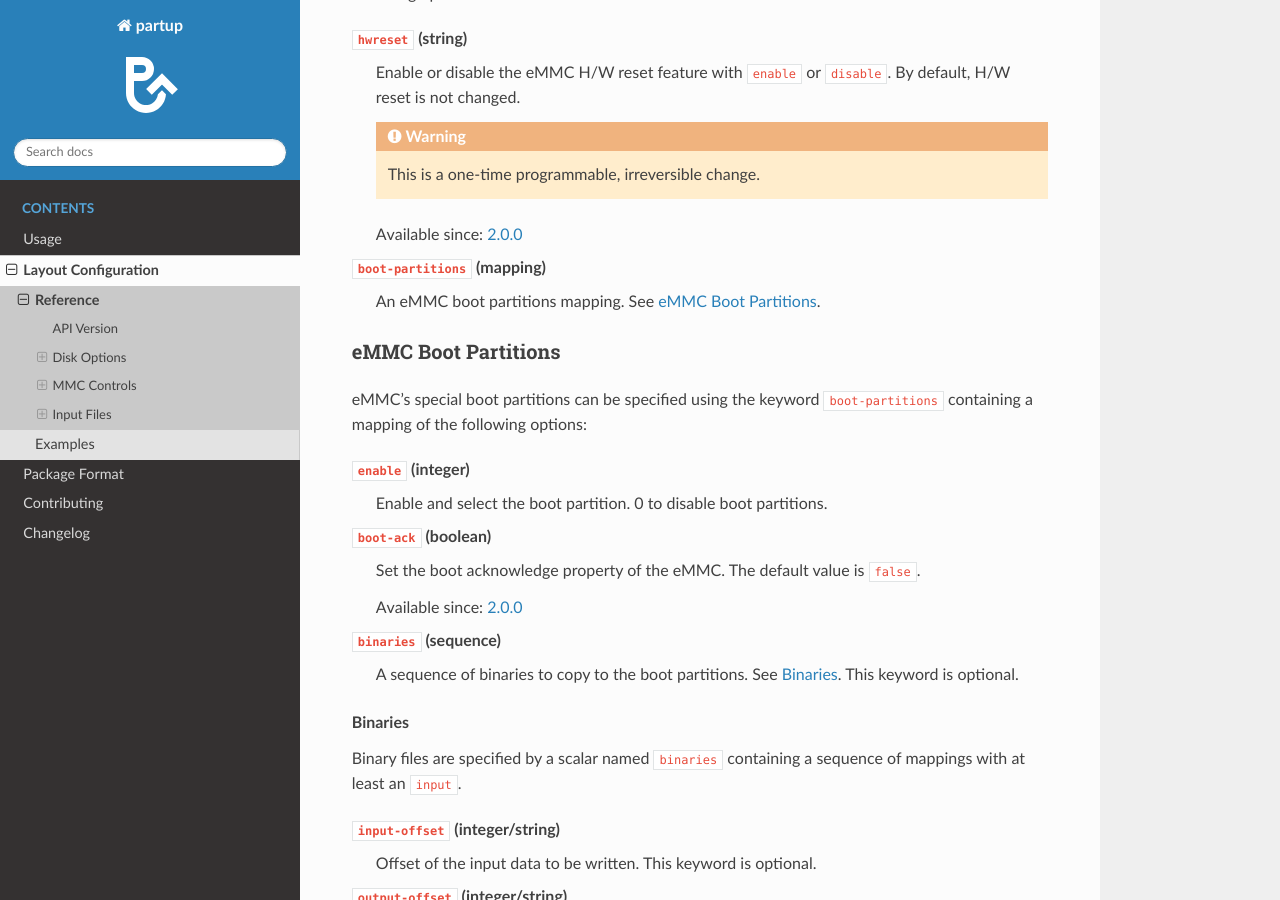
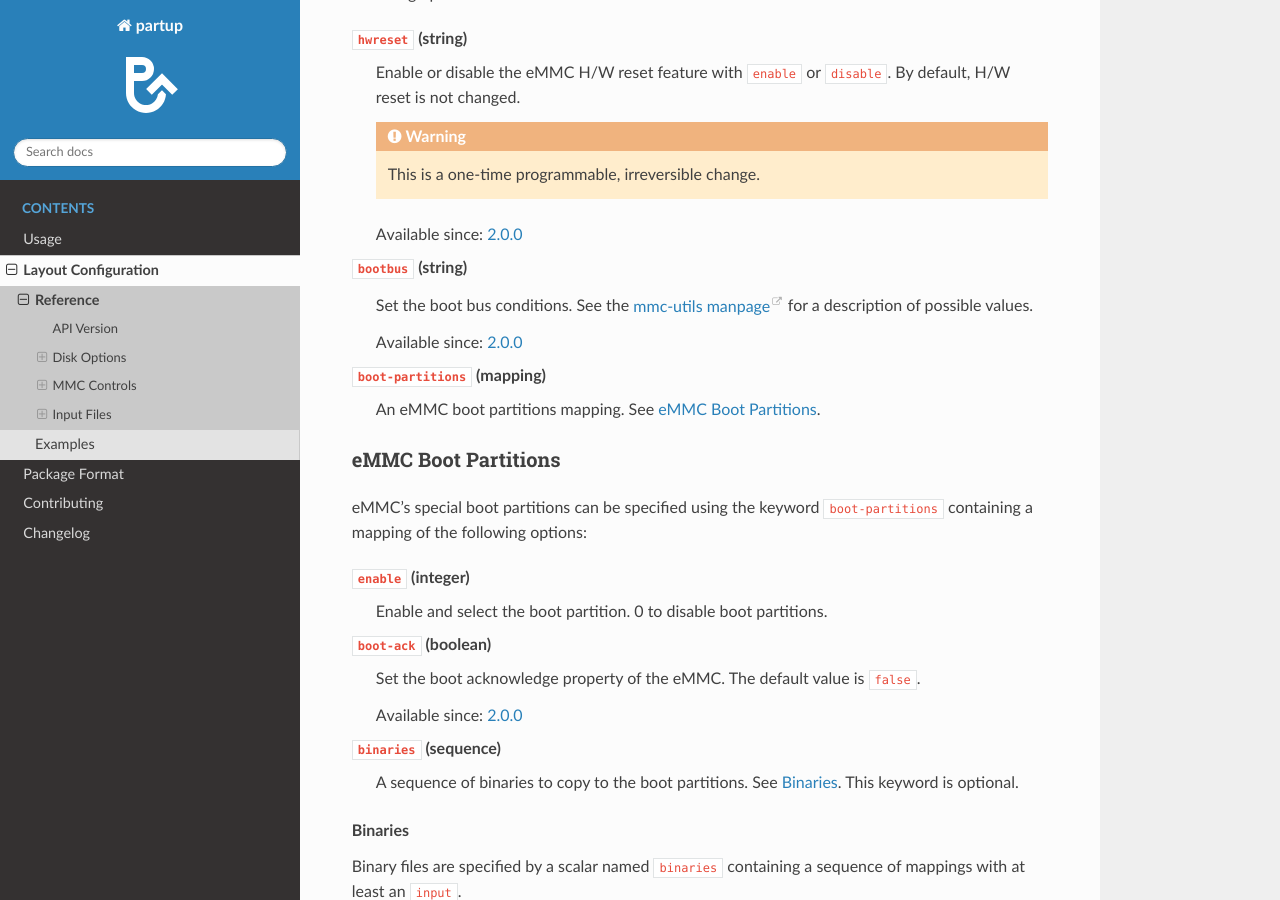
Before and after one commit to phytec/partup, a Sphinx documentation site: the page built from doc/layout-config-reference.rst, in a window 1280 px wide and 900 px high, scrolled down 2548 px. Built offline with Sphinx 7.4.7 and the Read the Docs theme 2.0.0, drawn with Linux system fonts in a browser that asks for light colours.

Commit message:
doc: layout-config-reference: Document eMMC bootbus config
Document the bootbus config and reference the mmc-utils manpage for
more information.

Signed-off-by: Leonard Anderweit <l.anderweit@phytec.de>

```diff
--- a/doc/layout-config-reference.rst
+++ b/doc/layout-config-reference.rst
@@ -126,6 +126,13 @@ mapping of the following options:
 
    Available since: :ref:`release-2.0.0`
 
+``bootbus`` (string)
+   Set the boot bus conditions. See the `mmc-utils manpage
+   <https://manpages.debian.org/unstable/mmc-utils/mmc.1.en.html#bootbus>`_ for
+   a description of possible values.
+
+   Available since: :ref:`release-2.0.0`
+
 ``boot-partitions`` (mapping)
    An eMMC boot partitions mapping. See :ref:`boot-partitions`.
 
```
